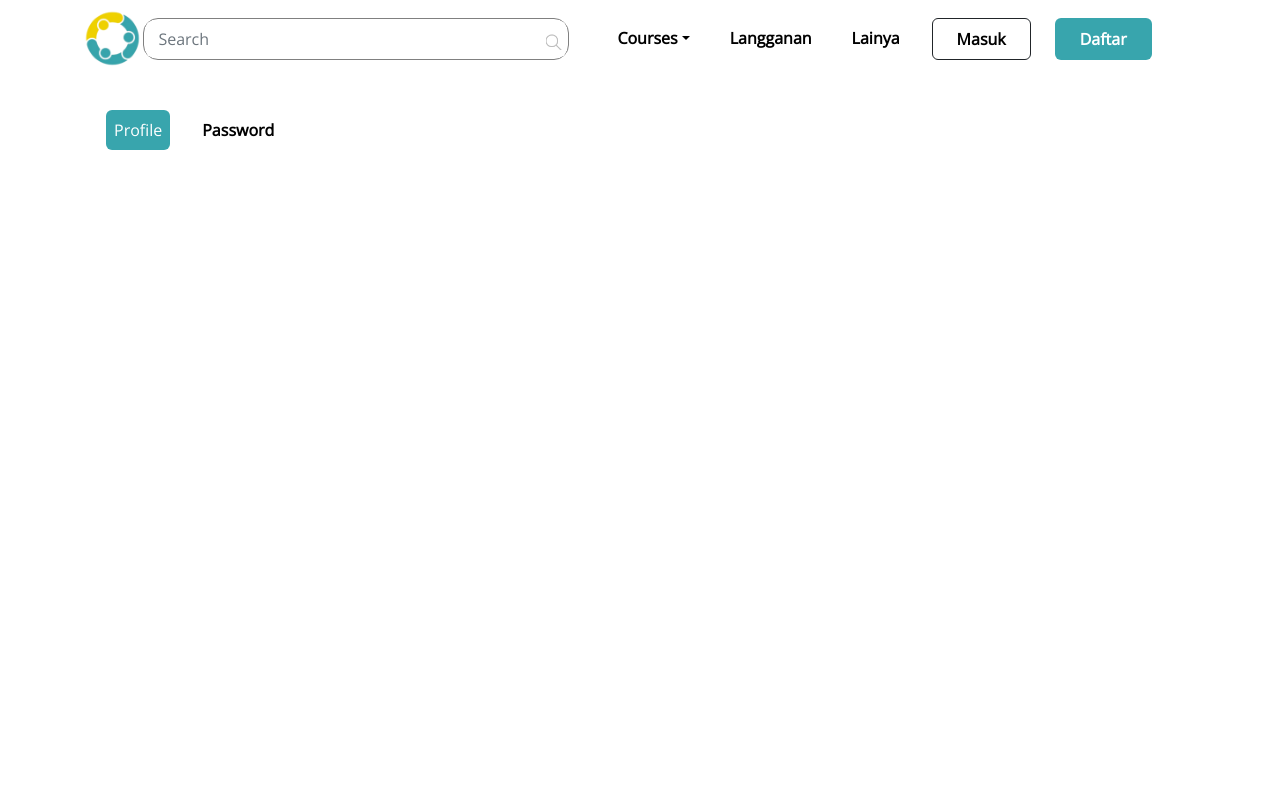
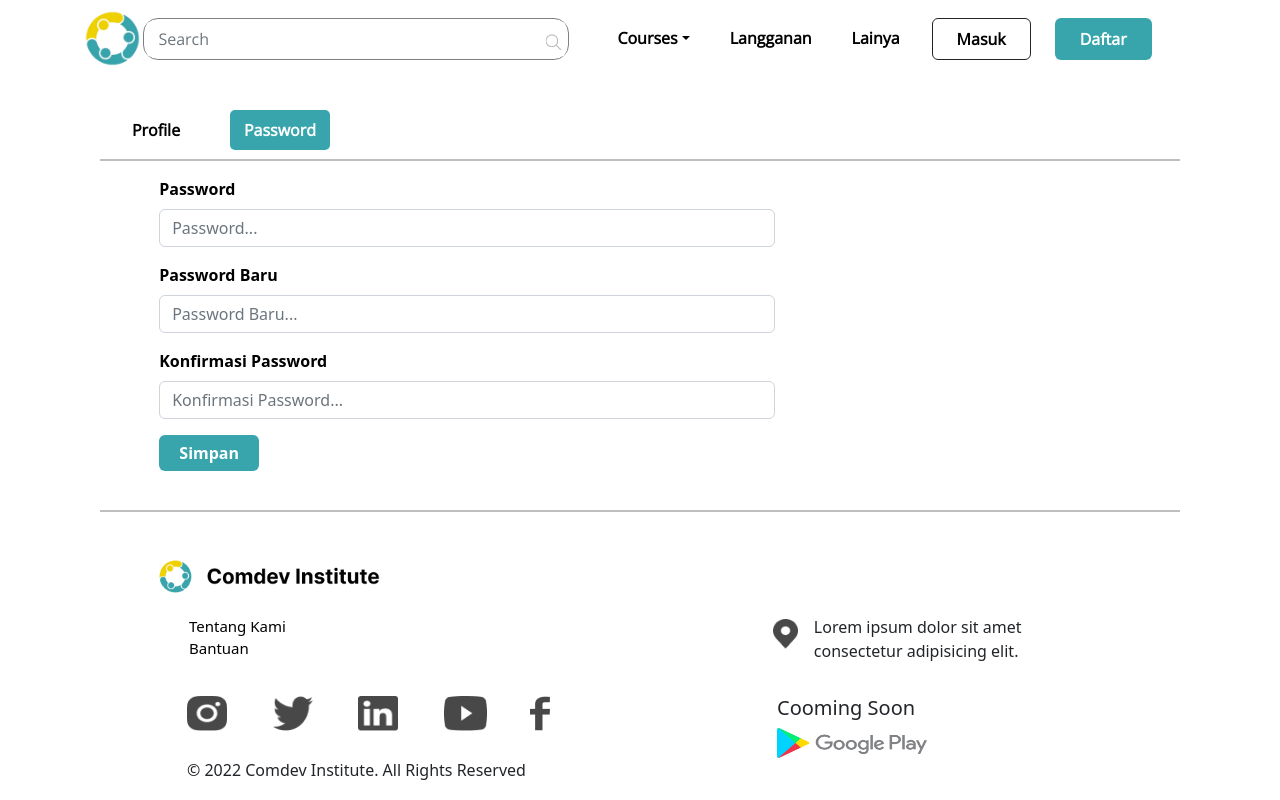
Before and after one commit to ervindwik/fe-comdev, a React (Create React App) app: page /profile/settingpassword in a window 1280 px wide. Built offline with nearby package versions, Linux system fonts and the light colour scheme.

Commit message:
feat: change password page and fix styling setting profile

```diff
--- a/src/Pages/SettingPassword.jsx
+++ b/src/Pages/SettingPassword.jsx
@@ -14,7 +14,7 @@ const SettingPassword = () => {
                     <Container>
                         <Navbar.Toggle aria-controls="basic-navbar-nav" />
                         <Navbar.Collapse id="basic-navbar-nav">
-                            <Nav className="me-auto" variant="pills" defaultActiveKey="/profile/settingprofile">
+                            <Nav className="me-auto" defaultActiveKey="/profile/settingpassword">
                                 <Nav.Link href="/profile/settingprofile" id="btn-profile">Profile</Nav.Link>
                                 <Nav.Link href="/profile/settingpassword" id="btn-password">Password</Nav.Link>
                             </Nav>
@@ -22,6 +22,34 @@ const SettingPassword = () => {
                     </Container>
                 </Navbar>
             </div>
+            <hr className="line-style" />
+
+            <div className="change-password">
+                <Container>
+                    <Form>
+                        <Form.Group className="mb-3" controlId="formInput">
+                            <Form.Label className="label">Password</Form.Label>
+                            <Form.Control type="text" placeholder="Password..." />
+                        </Form.Group>
+
+                        <Form.Group className="mb-3" controlId="formInput">
+                            <Form.Label className="label">Password Baru</Form.Label>
+                            <Form.Control type="text" placeholder="Password Baru..." />
+                        </Form.Group>
+
+                        <Form.Group className="mb-3" controlId="formInput">
+                            <Form.Label className="label">Konfirmasi Password</Form.Label>
+                            <Form.Control type="text" placeholder="Konfirmasi Password..." />
+                        </Form.Group>
+                    </Form>
+
+                    <Button className="btn-submit" type="submit">
+                        Simpan
+                    </Button>
+                </Container>
+            </div>
+
+            <Footer />
         </>
     )
 }
--- a/src/Pages/SettingProfile.jsx
+++ b/src/Pages/SettingProfile.jsx
@@ -29,7 +29,7 @@ const SettingProfile = () => {
                     <Container>
                         <Navbar.Toggle aria-controls="basic-navbar-nav" />
                         <Navbar.Collapse id="basic-navbar-nav">
-                            <Nav className="me-auto"  defaultActiveKey="/profile/settingprofile">
+                            <Nav className="me-auto" defaultActiveKey="/profile/settingprofile">
                                 <Nav.Link href="/profile/settingprofile" id="btn-profile">Profile</Nav.Link>
                                 <Nav.Link href="/profile/settingpassword" id="btn-password">Password</Nav.Link>
                             </Nav>
@@ -85,7 +85,7 @@ const SettingProfile = () => {
                             <Form.Control as="textarea" rows={3} placeholder="Tentang Saya...." />
                         </Form.Group>
                         <Button className="btn-submit" type="submit">
-                            Submit
+                            Simpan
                         </Button>
                     </Form>
                 </Container>
--- a/src/Styles/SettingProfile.css
+++ b/src/Styles/SettingProfile.css
@@ -2,18 +2,18 @@
     margin-top: 8%;
 }
 
-/* #btn-profile {
+#btn-profile {
     font-weight: bold;
-    color: #ffffff;
-    background-color: #38A5AD;
-    border-radius: 10px;
+    border-radius: 5px;
     width: 100px;
     text-align: center;
-} */
+}
 
-.me-auto #btn-password {
+#btn-password {
     font-weight: bold;
-    color: #000;
+    border-radius: 5px;
+    width: 100px;
+    text-align: center;
 }
 
 .line-style {
@@ -26,7 +26,7 @@
 }
 
 .form-input-profile {
-    margin-left: 60px;
+    margin-left: 7.5%;
     margin-top: 20x;
 }
 
@@ -43,18 +43,18 @@
     font-weight: bold;
 }
 
-/* .btn.btn-primary.btn-submit {
+.btn.btn-primary.btn-submit {
     background-color: #38A5AD;
     border: none;
     color: #ffffff;
     font-weight: bold;
     width: 100px;
     text-align: center;
-} */
+}
 
-/* .btn.btn-primary.btn-submit:hover {
+.btn.btn-primary.btn-submit:hover {
     background-color: #5ac0c7;
-} */
+}
 
 .btn.btn-primary.btn-upload-foto {
     border-radius: 0%;
@@ -74,3 +74,8 @@
     color: #fff !important;
     background-color:  #38A5AD !important;
 }
+
+.change-password {
+    margin-left: 11.5%;
+    width: 50%;
+}
```
